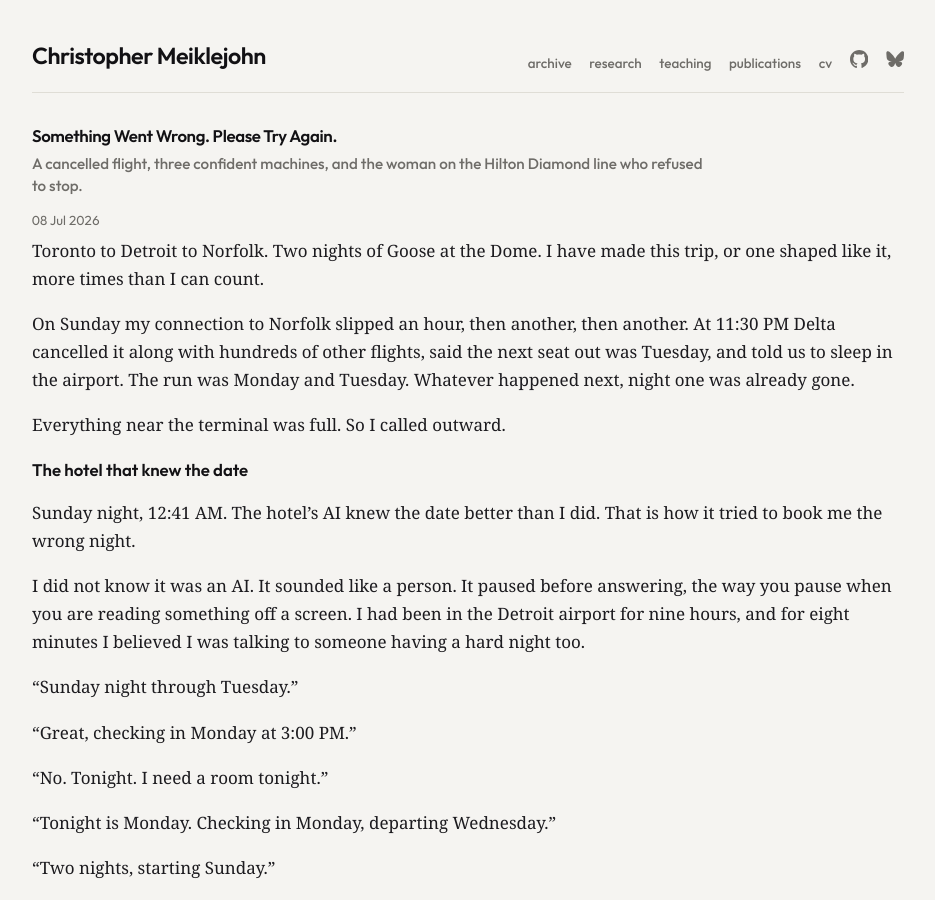
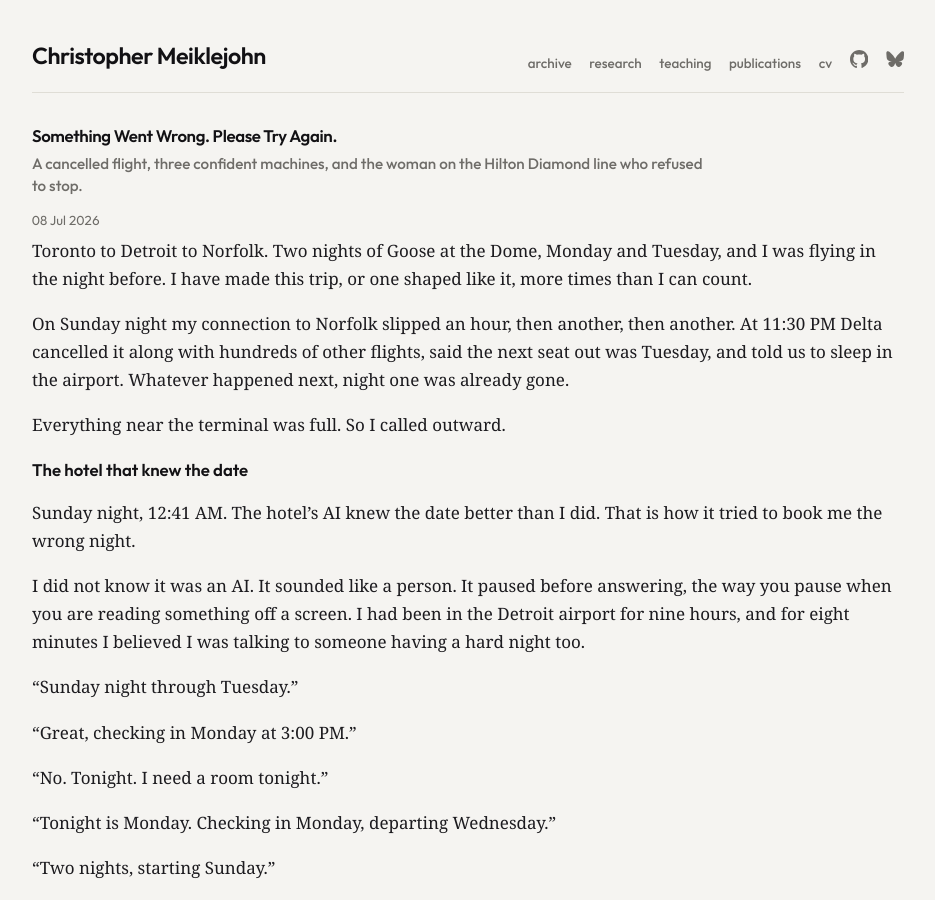
Before and after one commit to cmeiklejohn/cmeiklejohn.github.io, a Jekyll site: the page built from _posts/2026-07-08-something-went-wrong-please-try-again.markdown, in a window 1280 px wide and 900 px high. Shown: the whole window, without its empty margins (172-1107 px from the left). Built offline with Jekyll 4.4.1, drawn with Linux system fonts in a browser that asks for light colours; some web fonts are replaced; some of the changed text lies outside the part shown.

Commit message:
Clarify flying in the night before the run; fix dangling sentence in security-questions scene
Co-Authored-By: Claude Fable 5 <noreply@anthropic.com>

```diff
--- a/_posts/2026-07-08-something-went-wrong-please-try-again.markdown
+++ b/_posts/2026-07-08-something-went-wrong-please-try-again.markdown
@@ -7,9 +7,9 @@ group: ai
 categories: ai personal agents reliability testing
 ---
 
-Toronto to Detroit to Norfolk. Two nights of Goose at the Dome. I have made this trip, or one shaped like it, more times than I can count.
+Toronto to Detroit to Norfolk. Two nights of Goose at the Dome, Monday and Tuesday, and I was flying in the night before. I have made this trip, or one shaped like it, more times than I can count.
 
-On Sunday my connection to Norfolk slipped an hour, then another, then another. At 11:30 PM Delta cancelled it along with hundreds of other flights, said the next seat out was Tuesday, and told us to sleep in the airport. The run was Monday and Tuesday. Whatever happened next, night one was already gone.
+On Sunday night my connection to Norfolk slipped an hour, then another, then another. At 11:30 PM Delta cancelled it along with hundreds of other flights, said the next seat out was Tuesday, and told us to sleep in the airport. Whatever happened next, night one was already gone.
 
 Everything near the terminal was full. So I called outward.
 
@@ -69,7 +69,7 @@ Her: I need the address to verify your identity.
 
 Me: I am going to google it, and then I am going to read it back to you, and we are both going to pretend that proved something.
 
-She accepted the address. I found it in nine seconds, on the open internet, on the same phone that could not update my own account. A stranger with my name and a search bar could have done the same thing. The system was not verifying that I was me. It was verifying that I was willing to perform the ritual, at 1:00 AM, with a dead phone battery and no room, and I was.
+She accepted the address. I found it in nine seconds, on the open internet, on the same phone that could not update my own account. A stranger with my name and a search bar could have done the same thing. The system was not verifying that I was me. It was verifying that I was willing to perform the ritual, and at 1:00 AM with nowhere to sleep, I was willing to perform anything.
 
 ## Three machines, one pattern
 
```
